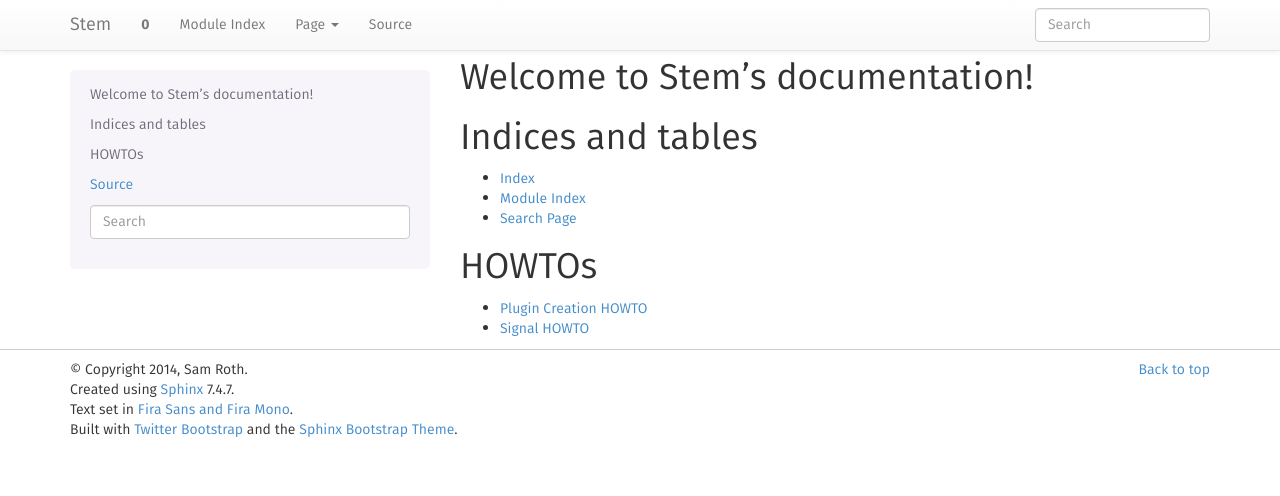
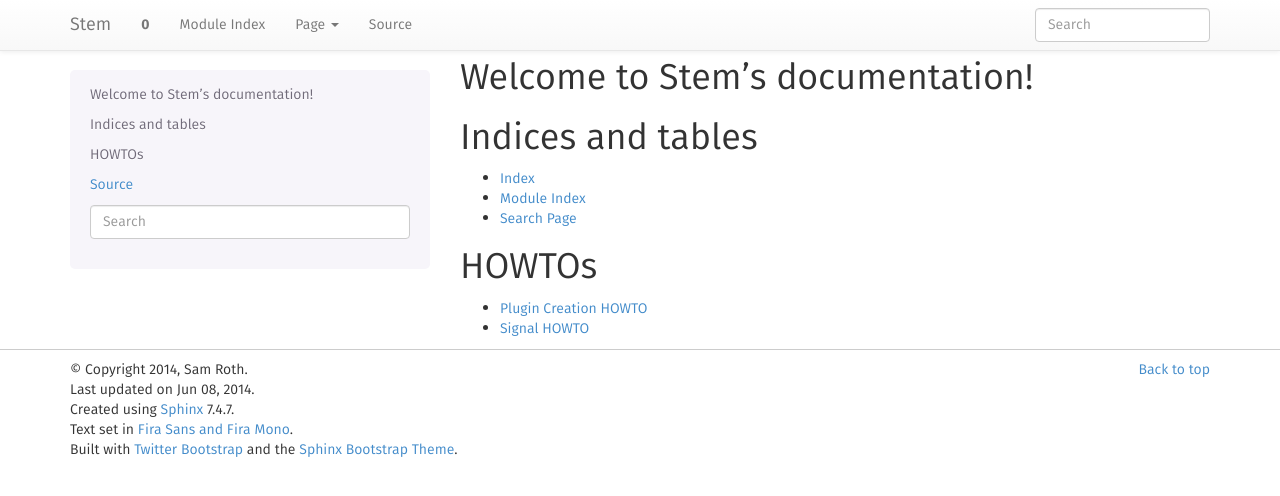
Before and after one commit to sam-roth/Keypad, a Sphinx documentation site: the page built from doc/source/index.rst, in a window 1280 px wide. Shown: the top 496 px of the page. Built offline with Sphinx 7.4.7, drawn with Linux system fonts in a browser that asks for light colours; nearby versions of some CDN libraries; library files that are not in the unit come from our copies; formulas are drawn with MathJax 3.

Commit message:
Add last update date to Sphinx docs.

```diff
--- a/doc/source/conf.py
+++ b/doc/source/conf.py
@@ -81,7 +81,7 @@ release = '0'
 # non-false value, then it is used:
 #today = ''
 # Else, today_fmt is used as the format for a strftime call.
-#today_fmt = '%B %d, %Y'
+# today_fmt = '%B %d, %Y'
 
 # List of patterns, relative to source directory, that match files and
 # directories to ignore when looking for source files.
@@ -92,7 +92,7 @@ exclude_patterns = []
 default_role = 'py:obj'
 
 # If true, '()' will be appended to :func: etc. cross-reference text.
-#add_function_parentheses = True
+add_function_parentheses = True
 
 # If true, the current module name will be prepended to all description
 # unit titles (such as .. function::).
@@ -213,7 +213,7 @@ html_static_path = ['_static']
 
 # If not '', a 'Last updated on:' timestamp is inserted at every page bottom,
 # using the given strftime format.
-#html_last_updated_fmt = '%b %d, %Y'
+html_last_updated_fmt = '%b %d, %Y'
 
 # If true, SmartyPants will be used to convert quotes and dashes to
 # typographically correct entities.
```
